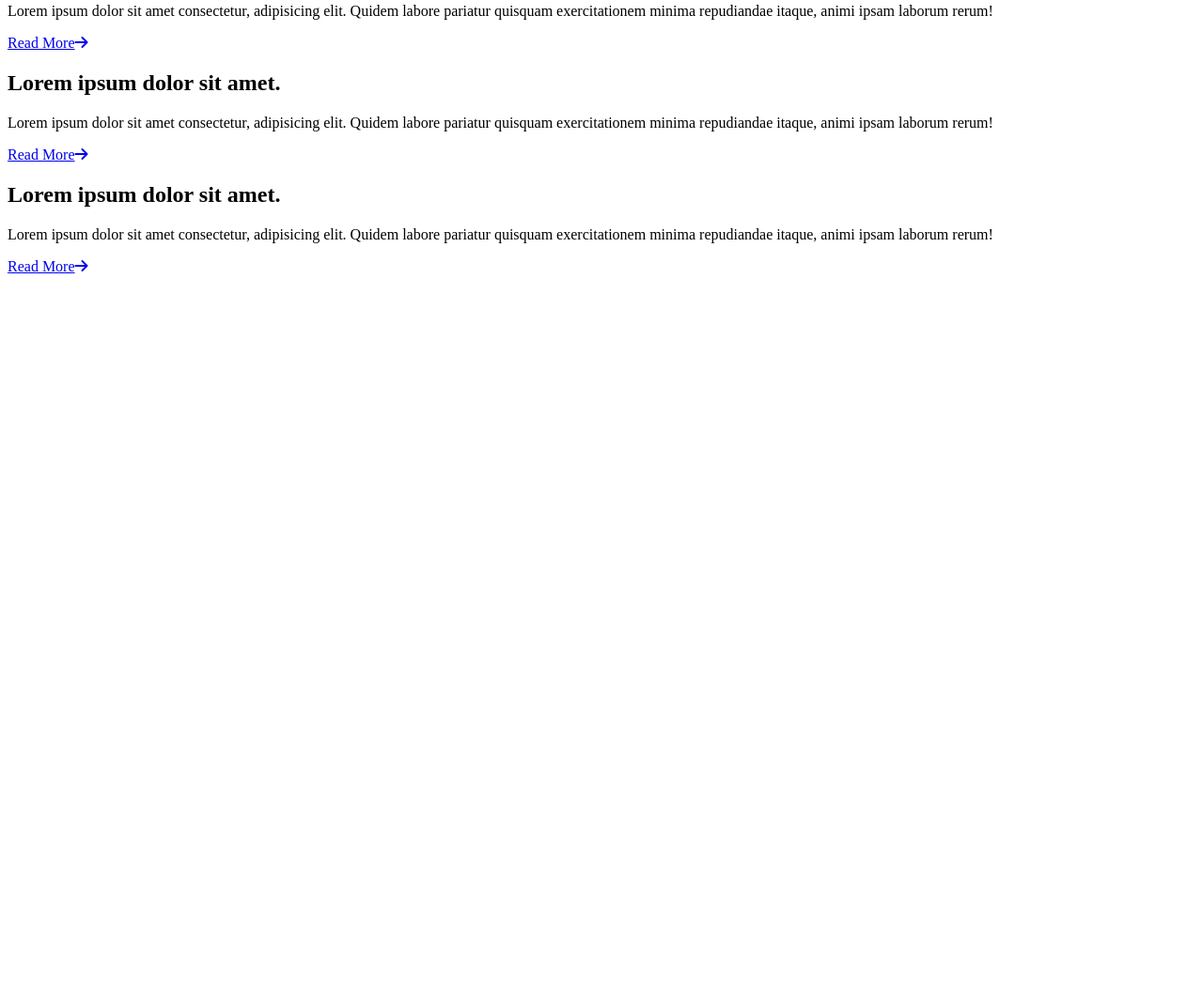
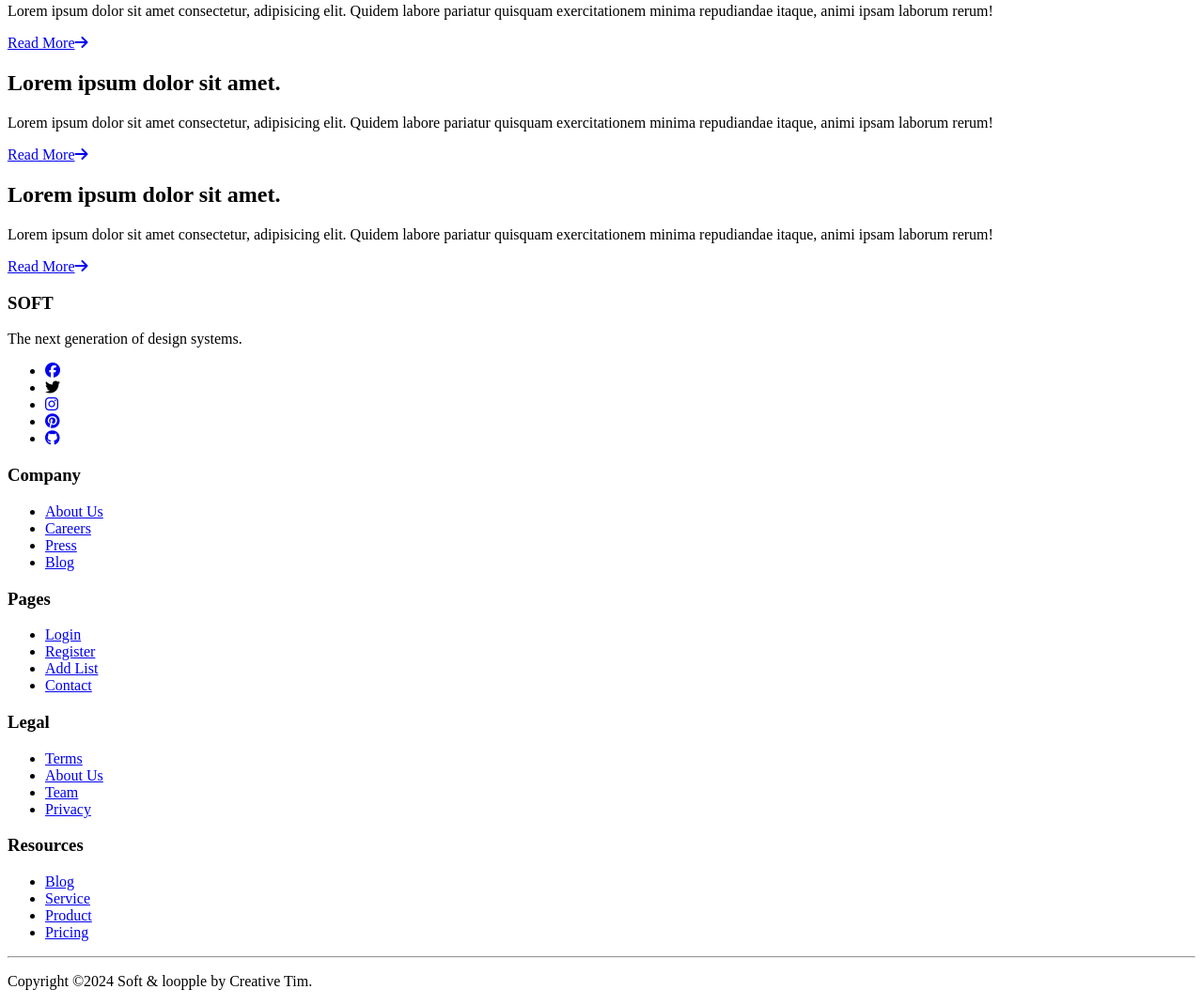
Before and after one commit to Sarinajo/sarjo, a plain HTML site: page day2.html in a window 1280 px wide. Shown: the part 2577-3647 px from the top of the page at 94% size. Before the commit the page ends 2878 px from the top, so only its background shows below. Drawn offline with Linux system fonts and the light colour scheme.

Commit message:
initial commint

```diff
--- a/day2.html
+++ b/day2.html
@@ -155,39 +155,110 @@
         </p>
         <a href="#">Read More<i class="fa-solid fa-arrow-right"></i></a>
       </div>
-      <div><img
+      <div>
+        <img
           src="https://images.unsplash.com/photo-1527689368864-3a821dbccc34?ixlib=rb-1.2.1&ixid=MnwxMjA3fDB8MHxwaG90by1wYWdlfHx8fGVufDB8fHx8&auto=format&fit=crop&w=2070&q=80"
           alt="this is pic"
-        width="200">
+          width="200"
+        />
         <h2>Lorem ipsum dolor sit amet.</h2>
         <p>
           Lorem ipsum dolor sit amet consectetur, adipisicing elit. Quidem
           labore pariatur quisquam exercitationem minima repudiandae itaque,
           animi ipsam laborum rerum!
         </p>
-        <a href="#">Read More<i class="fa-solid fa-arrow-right"></i></a></div>
+        <a href="#">Read More<i class="fa-solid fa-arrow-right"></i></a>
+      </div>
       <div>
-        <div><h2>Lorem ipsum dolor sit amet.</h2>
+        <div>
+          <h2>Lorem ipsum dolor sit amet.</h2>
           <p>
             Lorem ipsum dolor sit amet consectetur, adipisicing elit. Quidem
             labore pariatur quisquam exercitationem minima repudiandae itaque,
             animi ipsam laborum rerum!
           </p>
-            <a href="#">Read More<i class="fa-solid fa-arrow-right"></i></a></div>
-        <div><h2>Lorem ipsum dolor sit amet.</h2>
+          <a href="#">Read More<i class="fa-solid fa-arrow-right"></i></a>
+        </div>
+        <div>
+          <h2>Lorem ipsum dolor sit amet.</h2>
           <p>
             Lorem ipsum dolor sit amet consectetur, adipisicing elit. Quidem
             labore pariatur quisquam exercitationem minima repudiandae itaque,
             animi ipsam laborum rerum!
           </p>
-            <a href="#">Read More<i class="fa-solid fa-arrow-right"></i></a></div>
-        <div><h2>Lorem ipsum dolor sit amet.</h2>
+          <a href="#">Read More<i class="fa-solid fa-arrow-right"></i></a>
+        </div>
+        <div>
+          <h2>Lorem ipsum dolor sit amet.</h2>
           <p>
             Lorem ipsum dolor sit amet consectetur, adipisicing elit. Quidem
             labore pariatur quisquam exercitationem minima repudiandae itaque,
             animi ipsam laborum rerum!
           </p>
-            <a href="#">Read More<i class="fa-solid fa-arrow-right"></i></a></div>
+          <a href="#">Read More<i class="fa-solid fa-arrow-right"></i></a>
+        </div>
+      </div>
+      <footer>
+        <div>
+        <div>
+          <h3>SOFT</h3>
+          <p>The next generation of design systems.</p>
+        </div>
+        <ul>
+          <li>
+            <a href="#"><i class="fa-brands fa-facebook"></i></a>
+          </li>
+          <li><a href="#"></a><i class="fa-brands fa-twitter"></i></li>
+          <li>
+            <a href="#"><i class="fa-brands fa-instagram"></i></a>
+          </li>
+          <li>
+            <a href="#"><i class="fa-brands fa-pinterest"></i></a>
+          </li>
+          <li>
+            <a href="#"><i class="fa-brands fa-github"></i></a>
+          </li>
+        </ul>
+        <div>
+          <h3>Company</h3>
+          <ul>
+            <li><a href="#">About Us</a></li>
+            <li><a href="#">Careers</a></li>
+            <li><a href="#">Press</a></li>
+            <li><a href="#">Blog</a></li>
+          </ul>
+        </div>
+        <div>
+          <h3>Pages</h3>
+          <ul>
+            <li><a href="#">Login</a></li>
+            <li><a href="#">Register</a></li>
+            <li><a href="#">Add List</a></li>
+            <li><a href="#">Contact</a></li>
+          </ul>
+        </div>
+        <div>
+          <h3>Legal</h3>
+          <ul>
+            <li><a href="#">Terms</a></li>
+            <li><a href="#">About Us</a></li>
+            <li><a href="#">Team</a></li>
+            <li><a href="#">Privacy</a></li>
+          </ul>
+        </div>
+        <div>
+          <h3>Resources</h3>
+          <ul>
+            <li><a href="#">Blog</a></li>
+            <li><a href="#">Service</a></li>
+            <li><a href="#">Product</a></li>
+            <li><a href="#">Pricing</a></li>
+          </ul>
+        </div>
+      </div>
+        <hr>
+        <div>
+          <p>Copyright &copy;2024 Soft & loopple by Creative Tim.</p>
         </div>
     </main>
   </header>
--- /dev/null
+++ b/main.css
@@ -0,0 +1,6 @@
+body{
+    background-color: bisque;
+}
+.h4{
+background-color: blueviolet;
+}
```
Also changed, not shown: index.html (+12 -2 lines), image.jpeg (deleted), nepalaya.png (deleted), 1 other file. Lines whose indentation alone changed are shown as unchanged.
